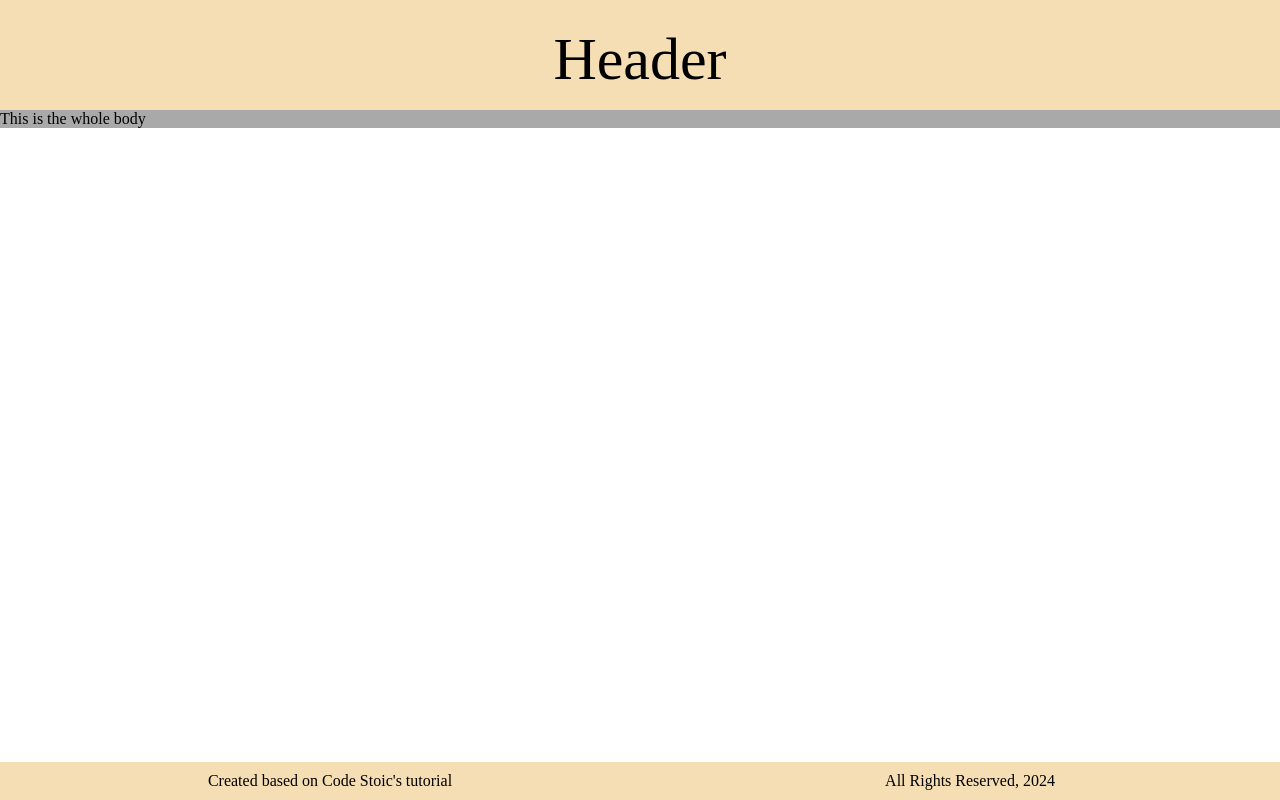
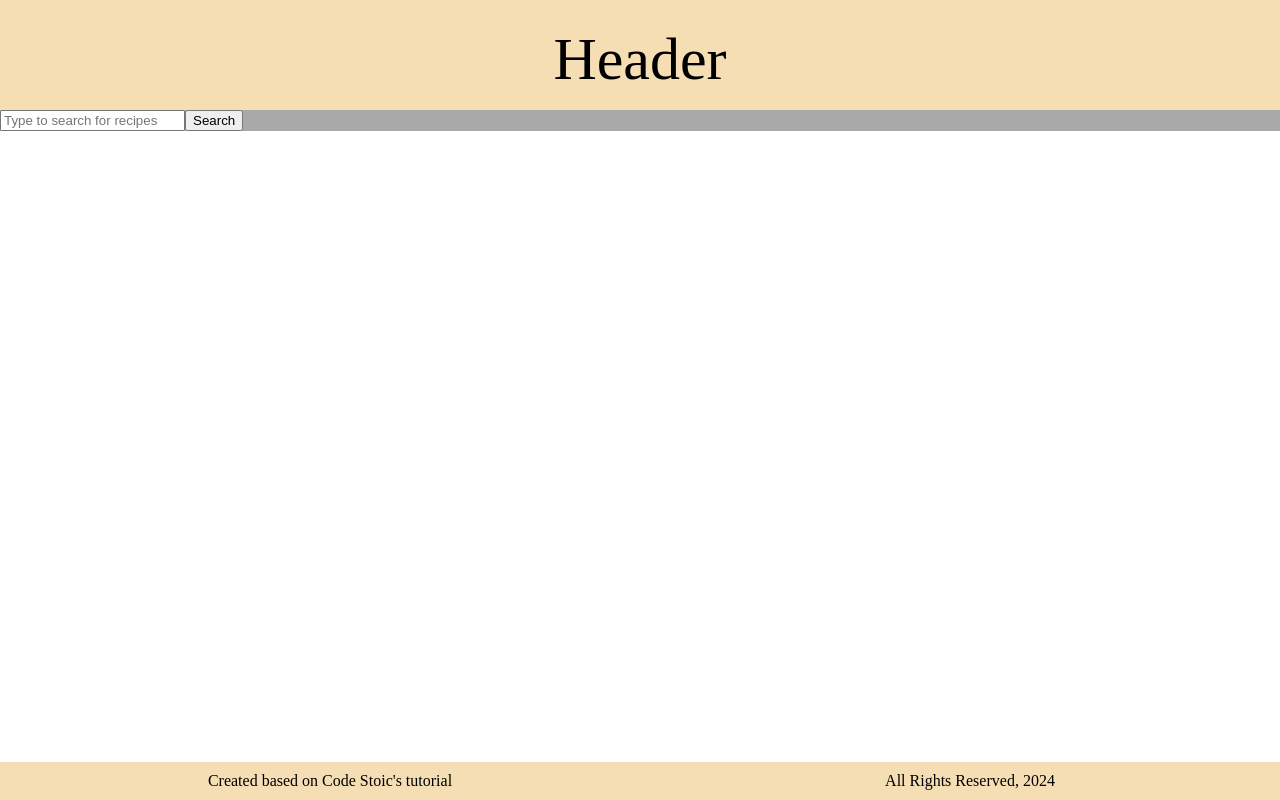
Before and after one commit to teberhart/react-tutorial-2, a React (Vite) app: page / in a window 1280 px wide. Built offline with nearby package versions, Linux system fonts and the light colour scheme.

Commit message:
tutorial 48, setting up the search bar, result list and individual result components and their logic

```diff
--- a/src/components/Main.jsx
+++ b/src/components/Main.jsx
@@ -1,9 +1,15 @@
 import styles from './Main.module.css';
+import SearchBar from "./Main/SearchBar.jsx";
+import {useState} from "react";
+import ResultList from "./Main/ResultList.jsx";
 
 export default function Main() {
+    const [results, setResults] = useState([]);
+
     return (
         <div className={styles.main}>
-            This is the whole body
+            <SearchBar />
+            <ResultList results={results} />
         </div>
     );
 }
--- /dev/null
+++ b/src/components/Main/ResultItem.jsx
@@ -0,0 +1,7 @@
+export default function ResultItem({item}) {
+    return (
+        <div>
+            Item
+        </div>
+    );
+}
--- /dev/null
+++ b/src/components/Main/ResultList.jsx
@@ -0,0 +1,11 @@
+import ResultItem from "./ResultItem.jsx";
+
+export default function ResultList({results}) {
+    return (
+        <div>
+            {results.map((item) =>
+                <ResultItem item={item} />
+            )}
+        </div>
+    );
+}
--- /dev/null
+++ b/src/components/Main/SearchBar.jsx
@@ -0,0 +1,22 @@
+import {useState} from "react";
+
+export default function SearchBar() {
+    const [inputValue, setInput] = useState("");
+
+    function handleSubmit(e) {
+        e.preventDefault();
+        setInput("");
+    }
+
+    return (
+        <div>
+            <input
+                type="text"
+                value={inputValue}
+                placeholder="Type to search for recipes"
+                onChange={(e)=>setInput(e.target.value)}
+            />
+            <button onClick={(e) => handleSubmit(e)}>Search</button>
+        </div>
+    );
+}
```
